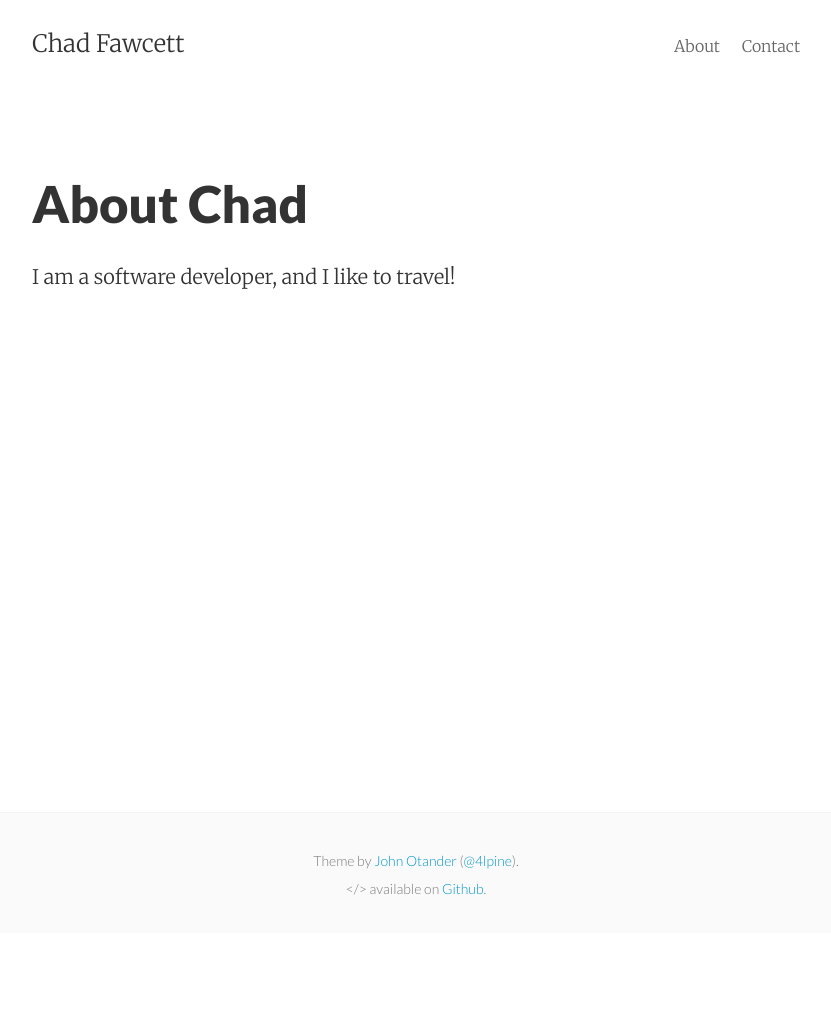
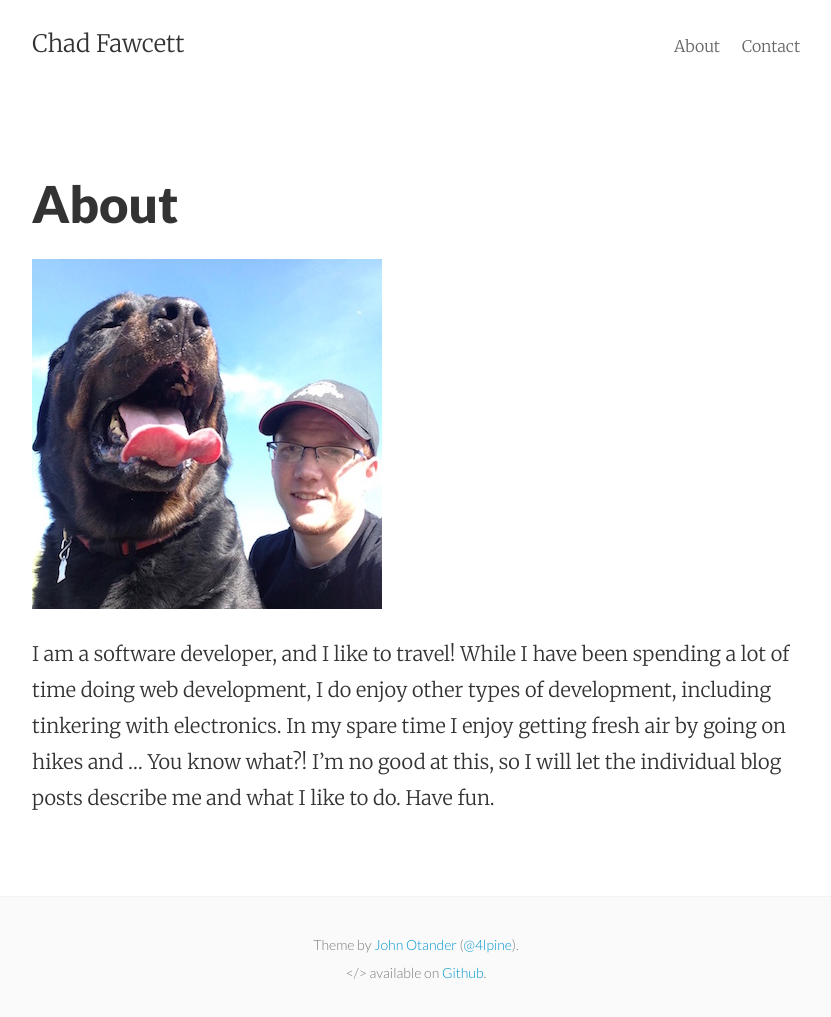
Before and after one commit to chadfawcett/chadfawcett.github.io, a Jekyll site: the page built from about.md, in a window 1280 px wide. Shown: the whole page, without its empty margins (224-1055 px from the left). Built offline with Jekyll 4.4.1, drawn with Linux system fonts in a browser that asks for light colours; Markdown is read by kramdown in place of the engine named in the settings; before the commit the page ends 933 px from its top, so only the background shows below that.

```diff
--- a/about.md
+++ b/about.md
@@ -1,7 +1,9 @@
 ---
 layout: page
-title: About Chad
+title: About
 permalink: /about/
 ---
 
-I am a software developer, and I like to travel!
+![Chad Fawcett](/images/mugshot.jpg)
+
+I am a software developer, and I like to travel! While I have been spending a lot of time doing web development, I do enjoy other types of development, including tinkering with electronics. In my spare time I enjoy getting fresh air by going on hikes and ... You know what?! I'm no good at this, so I will let the individual blog posts describe me and what I like to do. Have fun.
--- a/contact.html
+++ b/contact.html
@@ -1,6 +1,6 @@
 ---
 layout: page
-title: Say Hello
+title: Contact
 permalink: /contact/
 ---
 
```
Also changed, not shown: images/mugshot.jpg (added), images/mugshot.png (deleted).
